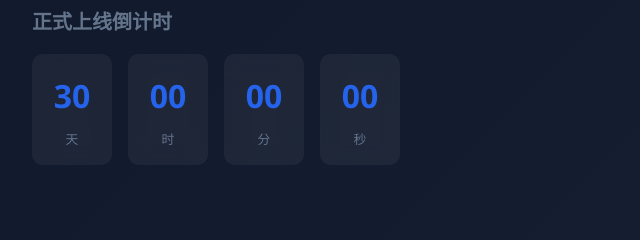
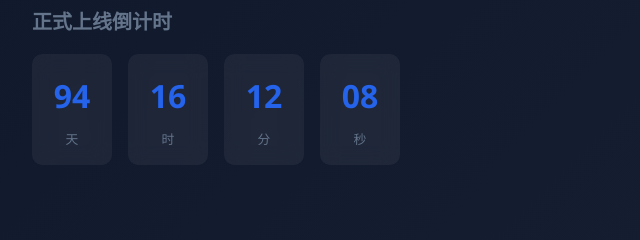
Before and after one commit to lixueliu/1rpa, a plain HTML site: page index.html in a window 1280 px wide. Shown: the part 527-767 px from the top of the page, 28-668 px from the left. Drawn offline with Linux system fonts and the light colour scheme.

Commit message:
Update index.html

```diff
--- a/index.html
+++ b/index.html
@@ -514,10 +514,8 @@
     <script>
         // 倒计时功能
         function updateCountdown() {
-            // 设置目标日期（示例为30天后）
-            const targetDate = new Date();
-            targetDate.setDate(targetDate.getDate() + 30);
-
+            // 设置目标日期为2026年1月1日
+            const targetDate = new Date("January 1, 2026 00:00:00").getTime();
             const now = new Date().getTime();
             const distance = targetDate - now;
 
```
